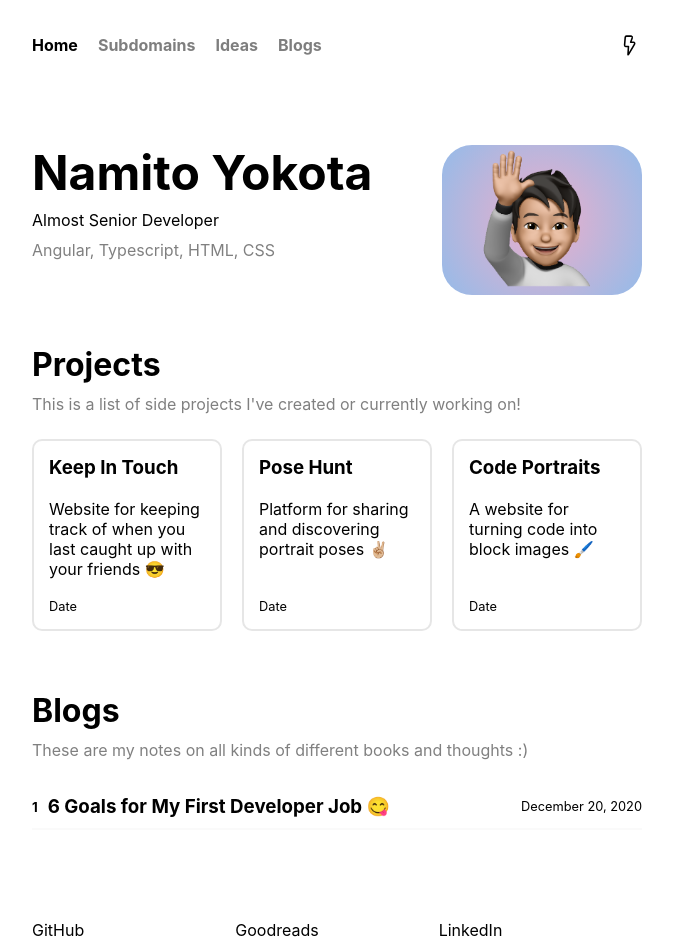
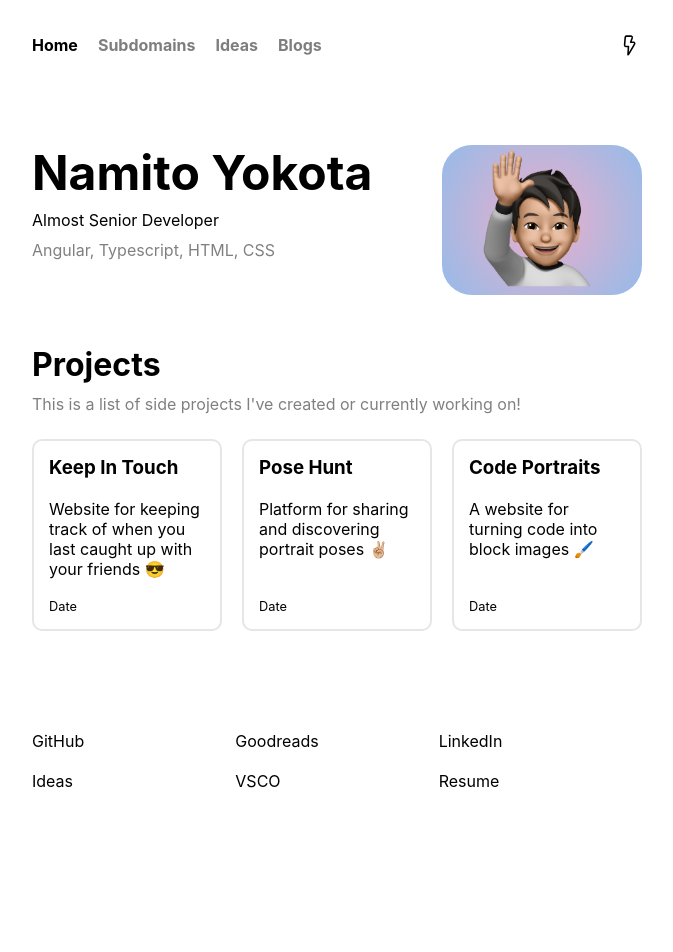
Before and after one commit to namitoyokota/portfolio, a Next.js app: page / in a window 1280 px wide. Shown: the top 952 px of the page, without its empty margins (303-976 px from the left). After the commit the page ends 851 px from the top, so only its background shows below. Built offline with nearby package versions, Linux system fonts and the light colour scheme; no server answers.

Commit message:
remove blogs from main page

```diff
--- a/pages/ideas.tsx
+++ b/pages/ideas.tsx
@@ -6,11 +6,11 @@ import Layout from '../components/Layout';
 import styles from '../styles/Home.module.css';
 import { PostType } from '../types/post';
 
-type IndexProps = {
+type IdeasProps = {
     posts: PostType[];
 };
 
-export const Ideas = ({ posts }: IndexProps): JSX.Element => {
+export const Ideas = ({ posts }: IdeasProps): JSX.Element => {
     return (
         <Layout
             customMeta={{
--- a/pages/index.tsx
+++ b/pages/index.tsx
@@ -1,17 +1,9 @@
-import { format, parseISO } from 'date-fns';
-import { GetStaticProps } from 'next';
 import Image from 'next/image';
 import Link from 'next/link';
-import { getAllPosts } from '../api/posts';
 import Layout from '../components/Layout';
 import styles from '../styles/Home.module.css';
-import { PostType } from '../types/post';
 
-type IndexProps = {
-    posts: PostType[];
-};
-
-export const Index = ({ posts }: IndexProps): JSX.Element => {
+export const Index = (): JSX.Element => {
     return (
         <Layout>
             <div className={styles.aboutpane}>
@@ -58,32 +50,8 @@ export const Index = ({ posts }: IndexProps): JSX.Element => {
                     </a>
                 </Link>
             </div>
-
-            <h1>Blogs</h1>
-            <p className={styles.description}>These are my notes on all kinds of different books and thoughts :)</p>
-            <div className={styles.blogspane}>
-                {posts
-                    .filter((post) => post.type === 'blog')
-                    .map((blog, index) => (
-                        <Link as={`/posts/${blog.slug}`} href={`/posts/[slug]`} key={blog.slug}>
-                            <div className={styles.blog}>
-                                <h5>{index + 1}</h5>
-                                <h3 className={styles.blogtitle}>{blog.title}</h3>
-                                <p className={styles.date}>{format(parseISO(blog.date!), 'MMMM dd, yyyy')}</p>
-                            </div>
-                        </Link>
-                    ))}
-            </div>
         </Layout>
     );
 };
 
-export const getStaticProps: GetStaticProps = async () => {
-    const posts = getAllPosts(['date', 'description', 'slug', 'title', 'type']);
-
-    return {
-        props: { posts },
-    };
-};
-
 export default Index;
```
